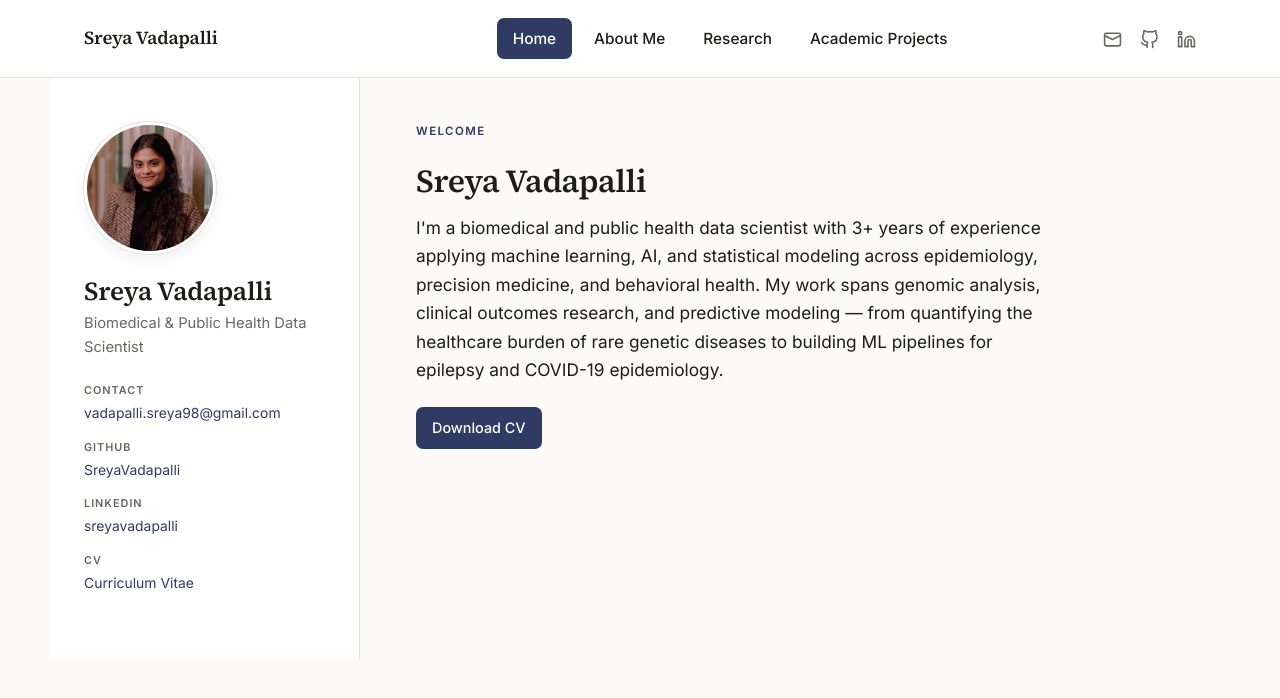
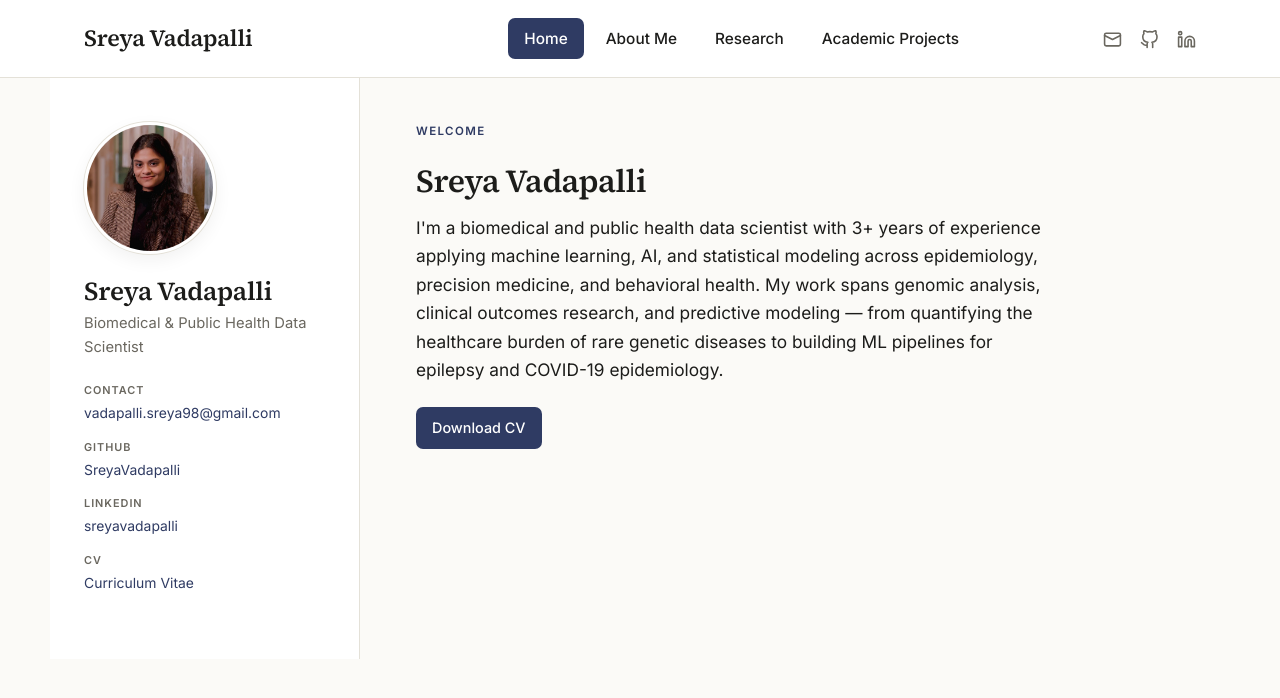
Before and after one commit to SreyaVadapalli/SreyaVadapalli.github.io, a Jekyll site: the page built from index.html, in a window 1280 px wide. Shown: the top 698 px of the page. Built offline with Jekyll 4.4.1, drawn with Linux system fonts in a browser that asks for light colours.

```diff
--- a/_layouts/default.html
+++ b/_layouts/default.html
@@ -17,7 +17,7 @@
     {% assign u = page.url %}
   <header class="topnav">
     <div class="topnav-inner">
-      <a href="{{ '/' | relative_url }}" class="brand">{{ site.title }}</a>
+      <a       <span class="brand">{{ site.title }}</span> </a>
       <nav>
         <a href="{{ '/' | relative_url }}"                  class="{% if u == '/' %}active{% endif %}">Home</a>
         <a href="{{ '/about-me/' | relative_url }}"          class="{% if u contains 'about-me' %}active{% endif %}">About Me</a>
--- a/assets/css/style.css
+++ b/assets/css/style.css
@@ -139,7 +139,6 @@
 
 .brand{
   font-family:"Source Serif 4", Georgia, serif;
-  font-size:1.15rem; font-weight:600; color:var(--ink);
+  font-size:1.45rem; font-weight:600; color:var(--ink);
   letter-spacing:-.01em; margin-right:auto;
 }
-.brand:hover{ color:var(--accent); text-decoration:none; }
```
